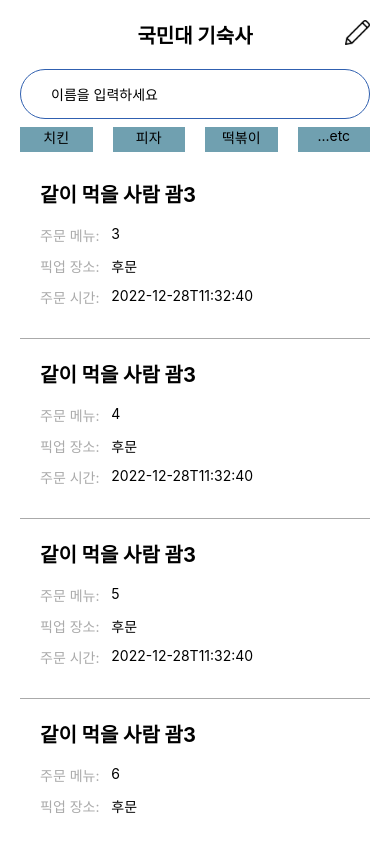
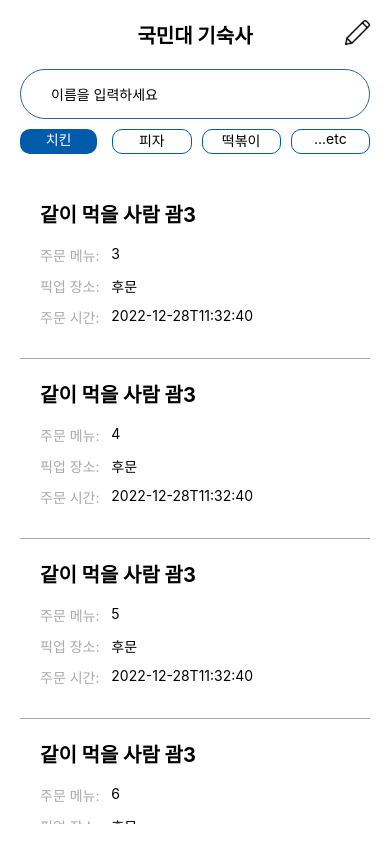
Before and after one commit to Deli-Dutch/front-end, a React Native app in the folder front/: screen /TogetherSearch in a window 390 px wide. Built offline with nearby package versions, Linux system fonts and the light colour scheme.

Commit message:
style: 목록 페이지의 카테고리 배지 스타일링 변경

```diff
--- a/front/pages/PersonalSearch.js
+++ b/front/pages/PersonalSearch.js
@@ -122,27 +122,27 @@ const PersonalSearch = ({navigation}) => {
           />
         </View>
       </View>
-      <View style={{width: '100%', flexDirection: 'row', height: 20}}>
+      <View style={{width: '100%', flexDirection: 'row', height: 20, marginVertical: 10}}>
         <TouchableOpacity
           style={{
             flex: 1,
             height: 25,
-            backgroundColor: '#70A0B0',
-            marginTop: 8,
+            backgroundColor: '#005BAA',
+            borderRadius: 10,
             marginLeft: 20,
             marginRight: 10,
           }}
           onPress={() => alert('hi')}>
-          <Text style={{textAlign: 'center'}}>치킨</Text>
+          <Text style={{textAlign: 'center', color: '#fff'}}>치킨</Text>
         </TouchableOpacity>
         <TouchableOpacity
           style={{
             flex: 1,
             height: 25,
-            backgroundColor: '#70A0B0',
-            marginTop: 8,
-            marginLeft: 10,
-            marginRight: 10,
+            borderColor: '#005BAA',
+            borderRadius: 10,
+            borderWidth: 1,
+            marginHorizontal: 5,
           }}
           onPress={() => alert('hi')}>
           <Text style={{textAlign: 'center'}}>피자</Text>
@@ -151,10 +151,11 @@ const PersonalSearch = ({navigation}) => {
           style={{
             flex: 1,
             height: 25,
-            backgroundColor: '#70A0B0',
-            marginTop: 8,
-            marginLeft: 10,
-            marginRight: 10,
+            borderColor: '#005BAA',
+            borderRadius: 10,
+            borderWidth: 1,
+            marginHorizontal: 5,
+
           }}
           onPress={() => alert('hi')}>
           <Text style={{textAlign: 'center'}}>떡볶이</Text>
@@ -163,9 +164,10 @@ const PersonalSearch = ({navigation}) => {
           style={{
             flex: 1,
             height: 25,
-            backgroundColor: '#70A0B0',
-            marginTop: 8,
-            marginLeft: 10,
+            borderColor: '#005BAA',
+            borderRadius: 10,
+            borderWidth: 1,
+            marginHorizontal: 5,
             marginRight: 20,
           }}
           onPress={() => alert('hi')}>
--- a/front/pages/TogetherSearch.js
+++ b/front/pages/TogetherSearch.js
@@ -127,27 +127,27 @@ const TogetherSearch = ({navigation}) => {
           />
         </View>
       </View>
-      <View style={{width: '100%', flexDirection: 'row', height: 20}}>
+      <View style={{width: '100%', flexDirection: 'row', height: 20, marginVertical: 10}}>
         <TouchableOpacity
           style={{
             flex: 1,
             height: 25,
-            backgroundColor: '#70A0B0',
-            marginTop: 8,
+            backgroundColor: '#005BAA',
+            borderRadius: 10,
             marginLeft: 20,
             marginRight: 10,
           }}
           onPress={() => alert('hi')}>
-          <Text style={{textAlign: 'center'}}>치킨</Text>
+          <Text style={{textAlign: 'center', color: '#fff'}}>치킨</Text>
         </TouchableOpacity>
         <TouchableOpacity
           style={{
             flex: 1,
             height: 25,
-            backgroundColor: '#70A0B0',
-            marginTop: 8,
-            marginLeft: 10,
-            marginRight: 10,
+            borderColor: '#005BAA',
+            borderRadius: 10,
+            borderWidth: 1,
+            marginHorizontal: 5,
           }}
           onPress={() => alert('hi')}>
           <Text style={{textAlign: 'center'}}>피자</Text>
@@ -156,10 +156,11 @@ const TogetherSearch = ({navigation}) => {
           style={{
             flex: 1,
             height: 25,
-            backgroundColor: '#70A0B0',
-            marginTop: 8,
-            marginLeft: 10,
-            marginRight: 10,
+            borderColor: '#005BAA',
+            borderRadius: 10,
+            borderWidth: 1,
+            marginHorizontal: 5,
+
           }}
           onPress={() => alert('hi')}>
           <Text style={{textAlign: 'center'}}>떡볶이</Text>
@@ -168,9 +169,10 @@ const TogetherSearch = ({navigation}) => {
           style={{
             flex: 1,
             height: 25,
-            backgroundColor: '#70A0B0',
-            marginTop: 8,
-            marginLeft: 10,
+            borderColor: '#005BAA',
+            borderRadius: 10,
+            borderWidth: 1,
+            marginHorizontal: 5,
             marginRight: 20,
           }}
           onPress={() => alert('hi')}>
```
